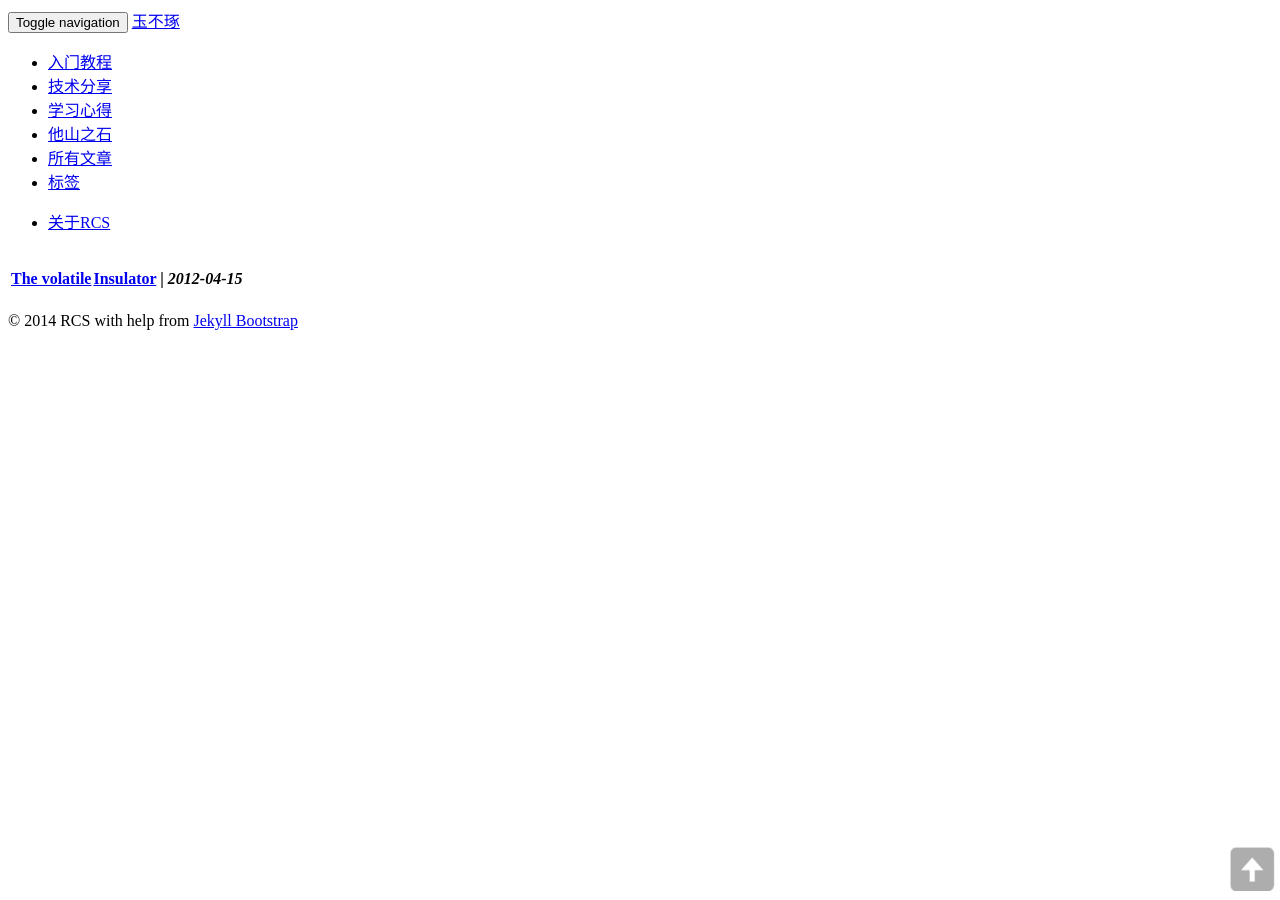
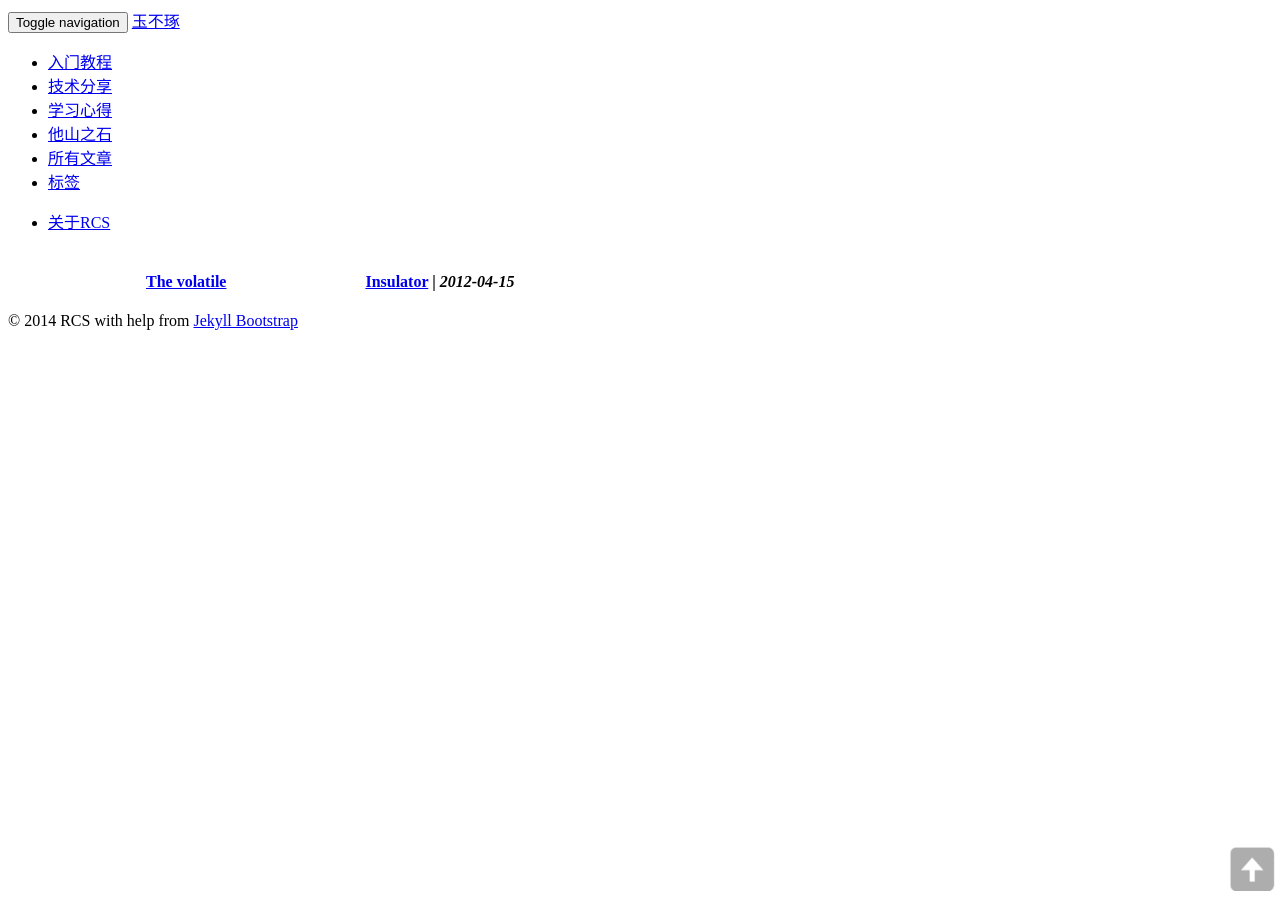
Before and after one commit to RCSTech/RCSTech.github.io, a Jekyll site: the page built from getstart.html, in a window 1280 px wide. Built offline with Jekyll 4.4.1, drawn with Linux system fonts in a browser that asks for light colours; nearby versions of some CDN libraries; a style sheet for code colours, icons or effects is not loaded.

Commit message:
the table width.

```diff
--- a/_includes/JB/pages_list
+++ b/_includes/JB/pages_list
@@ -28,10 +28,10 @@ Usage:
     {% if node.title != null %}
       {% if group == null or group == node.group %}
             <tr style="height: 25px;">
-            <th style="float:left">
+            <th style="width:70%">
             <a href="{{ BASE_PATH }}{{node.url}}">{{node.title}}</a>
             </th>
-            <th style="float:right">
+            <th style="width:30%">
             {% if node.mail != null %}
             <a href ="mailto:{{node.mail}}" target="_blank">{{node.author}}</a>
             {% else %}
--- a/assets/themes/insulator/css/style.css
+++ b/assets/themes/insulator/css/style.css
@@ -215,7 +215,7 @@ ul {
 }
 
 .categorybody{
-	max-width: 700px;
+	max-width: 650px;
 	padding-left: 15px;
 	padding-top: 0px;
 	padding-bottom:5px;
```
